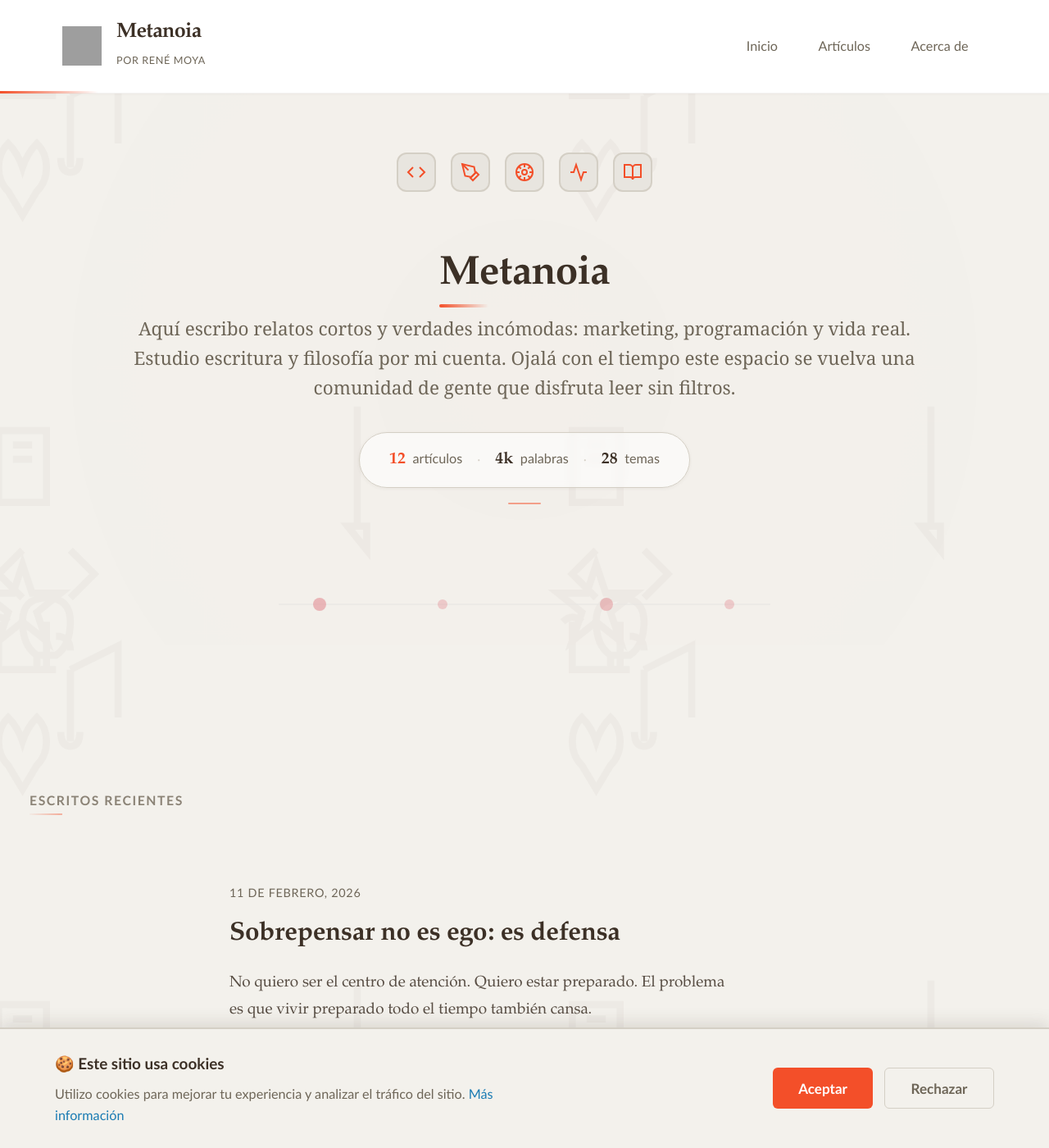
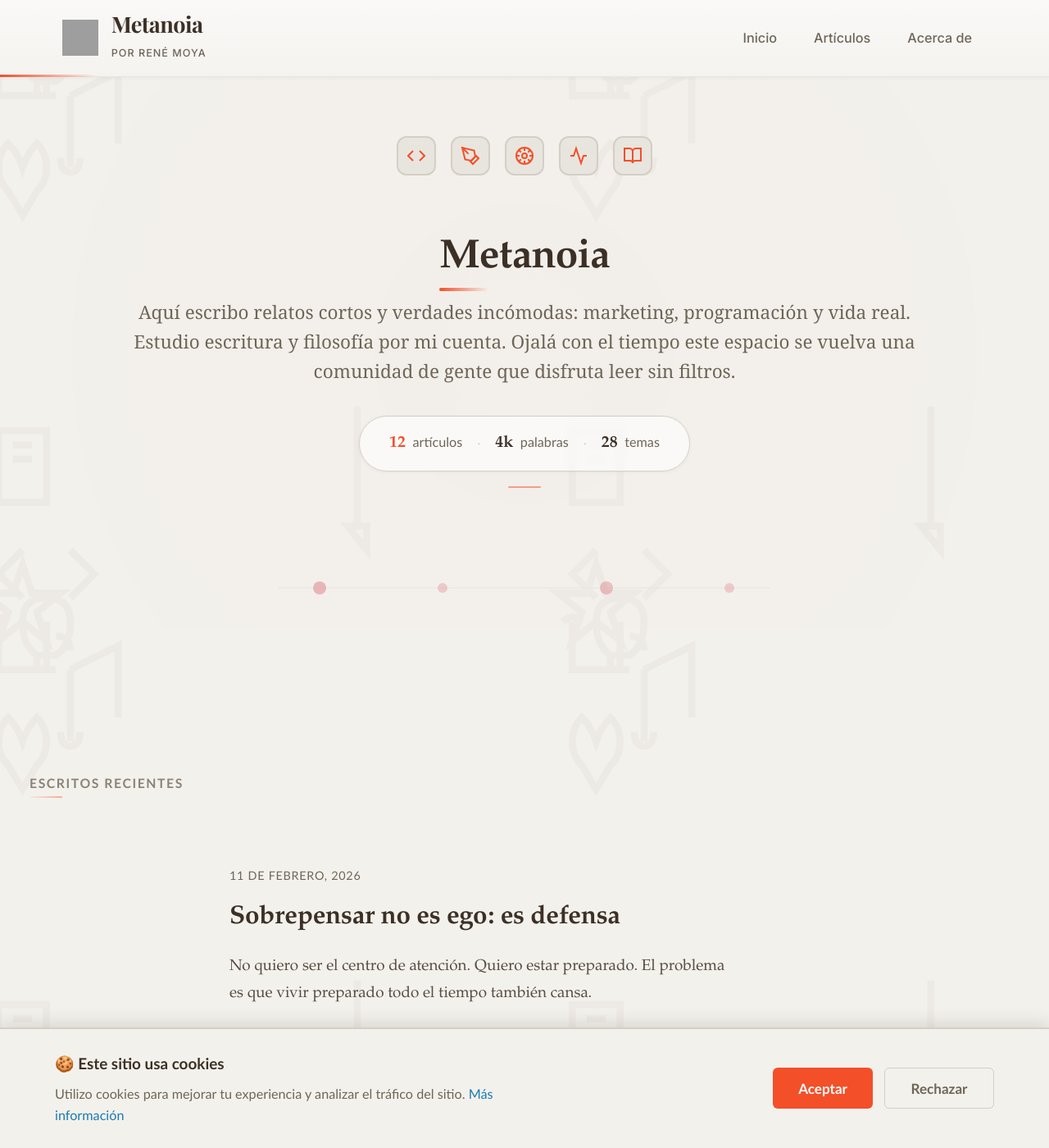
Before and after one commit to renedev0284-creator/renedev0284-creator.github.io, a Jekyll site: the page built from index.html, in a window 1280 px wide and 1400 px high. Shown: the whole window at 82% size. Built offline with Jekyll 4.4.1, drawn with Linux system fonts in a browser that asks for light colours; grey boxes are pictures that could not be loaded.

Commit message:
Header modificado

```diff
--- a/_layouts/default.html
+++ b/_layouts/default.html
@@ -76,33 +76,16 @@
 
 <!-- ESTILOS DEL HEADER MEJORADO -->
 <style>
-/* Logo Limpio */
-.brand-logo {
-  flex-shrink: 0;
-}
-
-.brand-logo img {
-  display: block;
-  width: 48px;
-  height: 48px;
-  transition: transform 0.3s ease;
-}
-
-.site-title:hover .brand-logo img {
-  transform: scale(1.05);
-}
-
-/* Header Minimalista Pro */
+/* Header Compacto y Elegante */
 .site-header {
-  background: rgba(255, 255, 255, 0.98);
-  border-bottom: 1px solid rgba(60, 48, 38, 0.06);
-  padding: 1.5rem 0;
+  background: linear-gradient(to bottom, #faf9f7 0%, #f5f3f0 100%);
+  border-bottom: 1px solid rgba(60, 48, 38, 0.1);
+  padding: 0.875rem 0;
   position: sticky;
   top: 0;
   z-index: 100;
-  box-shadow: 0 1px 3px rgba(60, 48, 38, 0.03);
-  backdrop-filter: blur(12px);
-  transition: all 0.3s ease;
+  box-shadow: 0 2px 4px rgba(60, 48, 38, 0.04);
+  backdrop-filter: blur(8px);
 }
 
 .site-header .container {
@@ -115,9 +98,10 @@
   display: flex;
   justify-content: space-between;
   align-items: center;
-  gap: 3rem;
+  gap: 2.5rem;
 }
 
+/* Branding más compacto */
 .site-branding {
   flex: 0 0 auto;
   z-index: 102;
@@ -126,7 +110,7 @@
 .site-title {
   display: flex;
   align-items: center;
-  gap: 1rem;
+  gap: 0.875rem;
   text-decoration: none;
   transition: transform 0.2s ease;
 }
@@ -135,32 +119,49 @@
   transform: translateY(-1px);
 }
 
+/* Logo proporcional */
+.brand-logo {
+  flex-shrink: 0;
+}
+
+.brand-logo img {
+  display: block;
+  width: 44px;
+  height: 44px;
+  transition: transform 0.3s ease;
+}
+
+.site-title:hover .brand-logo img {
+  transform: scale(1.05);
+}
+
+/* Texto del brand */
 .brand-text {
   display: flex;
   flex-direction: column;
-  gap: 0.1rem;
+  gap: 0.125rem;
+  justify-content: center;
 }
 
 .brand-name {
-  font-family: var(--font-display);
-  font-size: 1.4rem;
-  font-weight: 800;
+  font-family: 'Playfair Display', Georgia, serif;
+  font-size: 1.5rem;
+  font-weight: 700;
   color: var(--color-text);
   line-height: 1;
-  letter-spacing: -0.03em;
+  letter-spacing: -0.02em;
 }
 
 .site-tagline {
-  font-family: var(--font-sans);
+  font-family: 'Inter', -apple-system, BlinkMacSystemFont, sans-serif;
   font-size: 0.7rem;
   color: var(--color-text-muted);
-  font-weight: 400;
-  letter-spacing: 0.05em;
+  font-weight: 500;
+  letter-spacing: 0.08em;
   text-transform: uppercase;
-  font-style: normal;
 }
 
-/* Navegación Minimalista */
+/* Navegación limpia */
 .main-nav {
   flex: 1 1 auto;
 }
@@ -170,20 +171,20 @@
   list-style: none;
   margin: 0;
   padding: 0;
-  gap: 0.25rem;
+  gap: 0.5rem;
   justify-content: flex-end;
   align-items: center;
 }
 
 .nav-link {
   display: block;
-  padding: 0.65rem 1.25rem;
-  font-family: var(--font-sans);
-  font-size: 0.9rem;
+  padding: 0.5rem 1rem;
+  font-family: 'Inter', -apple-system, sans-serif;
+  font-size: 0.875rem;
   font-weight: 500;
   color: var(--color-text-muted);
   text-decoration: none;
-  border-radius: 8px;
+  border-radius: 6px;
   transition: all 0.2s ease;
   position: relative;
 }
@@ -191,10 +192,10 @@
 .nav-link::after {
   content: '';
   position: absolute;
-  bottom: 0.5rem;
+  bottom: 0.25rem;
   left: 50%;
   transform: translateX(-50%) scaleX(0);
-  width: 20px;
+  width: 18px;
   height: 2px;
   background: var(--color-orange);
   border-radius: 2px;
@@ -203,7 +204,7 @@
 
 .nav-link:hover {
   color: var(--color-text);
-  background: rgba(243, 79, 41, 0.05);
+  background: rgba(243, 79, 41, 0.06);
 }
 
 .nav-link:hover::after {
@@ -219,14 +220,14 @@
   transform: translateX(-50%) scaleX(1);
 }
 
-/* Hamburger Minimalista */
+/* Hamburger */
 .mobile-menu-toggle {
   display: none;
   flex-direction: column;
   justify-content: center;
-  gap: 5px;
-  width: 28px;
-  height: 28px;
+  gap: 4px;
+  width: 26px;
+  height: 26px;
   background: transparent;
   border: none;
   cursor: pointer;
@@ -245,20 +246,24 @@
 /* MOBILE */
 @media (max-width: 768px) {
   .site-header {
-    padding: 1.25rem 0;
+    padding: 0.75rem 0;
   }
 
   .site-header .container {
     padding: 0 1.5rem;
   }
 
+  .header-content {
+    gap: 2rem;
+  }
+
   .brand-logo img {
-    width: 42px;
-    height: 42px;
+    width: 38px;
+    height: 38px;
   }
 
   .brand-name {
-    font-size: 1.25rem;
+    font-size: 1.3rem;
   }
 
   .site-tagline {
@@ -275,9 +280,9 @@
     right: -100%;
     width: 280px;
     height: 100vh;
-    background: white;
-    border-left: 1px solid rgba(60, 48, 38, 0.08);
-    box-shadow: -4px 0 20px rgba(60, 48, 38, 0.08);
+    background: #faf9f7;
+    border-left: 1px solid rgba(60, 48, 38, 0.1);
+    box-shadow: -4px 0 20px rgba(60, 48, 38, 0.1);
     transition: right 0.3s cubic-bezier(0.4, 0, 0.2, 1);
     z-index: 101;
     overflow-y: auto;
@@ -289,13 +294,13 @@
 
   .nav-links {
     flex-direction: column;
-    padding: 6rem 0 2rem;
+    padding: 5rem 0 2rem;
     gap: 0;
     align-items: stretch;
   }
 
   .nav-links li {
-    border-bottom: 1px solid rgba(60, 48, 38, 0.05);
+    border-bottom: 1px solid rgba(60, 48, 38, 0.06);
   }
 
   .nav-links li:last-child {
@@ -305,10 +310,10 @@
   .nav-link {
     width: 100%;
     text-align: left;
-    padding: 1.25rem 2rem;
+    padding: 1.125rem 2rem;
     border-left: 3px solid transparent;
     border-radius: 0;
-    font-size: 1rem;
+    font-size: 0.95rem;
   }
 
   .nav-link::after {
@@ -318,11 +323,11 @@
   .nav-link:hover,
   .nav-link.active {
     border-left-color: var(--color-orange);
-    background: rgba(243, 79, 41, 0.05);
+    background: rgba(243, 79, 41, 0.06);
   }
 
   .mobile-menu-toggle.active .hamburger-line:nth-child(1) {
-    transform: rotate(45deg) translate(6px, 6px);
+    transform: rotate(45deg) translate(5px, 5px);
   }
 
   .mobile-menu-toggle.active .hamburger-line:nth-child(2) {
@@ -330,7 +335,7 @@
   }
 
   .mobile-menu-toggle.active .hamburger-line:nth-child(3) {
-    transform: rotate(-45deg) translate(6px, -6px);
+    transform: rotate(-45deg) translate(5px, -5px);
   }
 
   .menu-overlay {
@@ -340,9 +345,9 @@
     left: 0;
     width: 100%;
     height: 100%;
-    background: rgba(60, 48, 38, 0.4);
+    background: rgba(60, 48, 38, 0.35);
     z-index: 100;
-    backdrop-filter: blur(4px);
+    backdrop-filter: blur(3px);
   }
 
   .menu-overlay.active {
@@ -372,6 +377,10 @@
 }
 </style>
 
+<!-- Agregar fuentes de Google -->
+<link rel="preconnect" href="https://fonts.googleapis.com">
+<link rel="preconnect" href="https://fonts.gstatic.com" crossorigin>
+<link href="https://fonts.googleapis.com/css2?family=Playfair+Display:wght@600;700;800&family=Inter:wght@400;500;600&display=swap" rel="stylesheet">
 <!-- JAVASCRIPT DEL MENÚ -->
 <script>
 document.addEventListener('DOMContentLoaded', function() {
```
